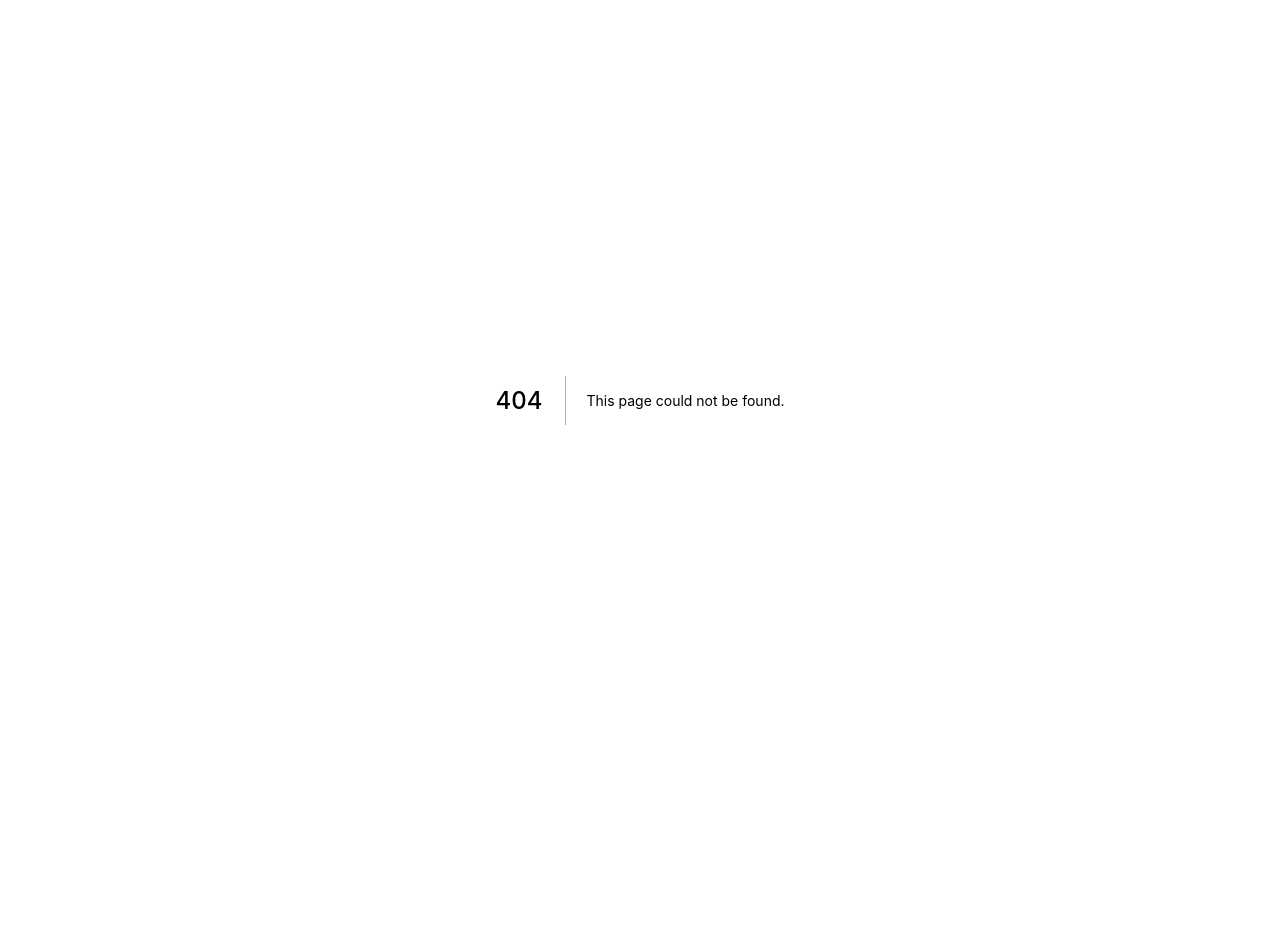
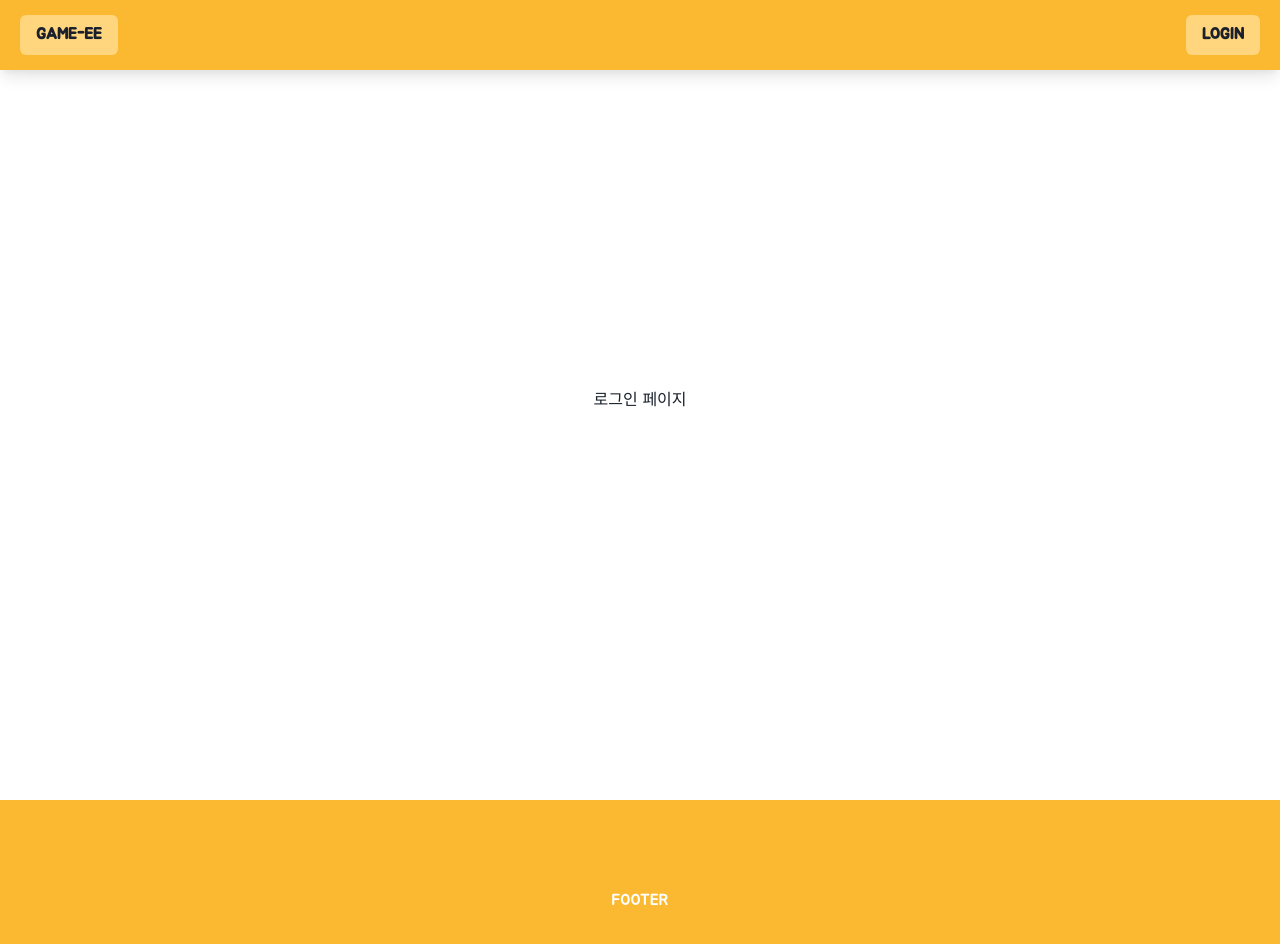
Before and after one commit to GAME-EE/client, a Next.js app: page /login in a window 1280 px wide. Before the commit this address had no page. Shown: the top 944 px of the page. Before the commit the page ends 800 px from the top, so only its background shows below. Built offline with nearby package versions, Linux system fonts and the light colour scheme.

Commit message:
feat: 로그인 페이지 생성
- 글로벌 폰트 적용

```diff
--- /dev/null
+++ b/src/components/Footer.tsx
@@ -0,0 +1,22 @@
+import { Box } from '@chakra-ui/react';
+
+import { ELEMENT_COLOR } from '../styles/colors';
+
+const Footer = () => {
+  return (
+    <Box
+      as="footer"
+      display="flex"
+      justifyContent="center"
+      alignItems="center"
+      width="100%"
+      backgroundColor={ELEMENT_COLOR.HOME_SECOND_BG_COLOR}
+      color="white"
+      height="200px"
+    >
+      FOOTER
+    </Box>
+  );
+};
+
+export default Footer;
--- a/src/components/Header.tsx
+++ b/src/components/Header.tsx
@@ -1,7 +1,9 @@
-import { chakra, Box } from '@chakra-ui/react';
+import Link from 'next/link';
+import { chakra, Button } from '@chakra-ui/react';
 import { motion, AnimatePresence, isValidMotionProp } from 'framer-motion';
 
 import { ELEMENT_COLOR } from '../styles/colors';
+import { ROUTES } from '../constants';
 
 const HeaderBox = chakra(motion.header, {
   shouldForwardProp: prop => isValidMotionProp(prop) || prop === 'children',
@@ -12,20 +14,40 @@ const Header = ({ isVisible }: { isVisible: boolean }) => {
     <AnimatePresence>
       {isVisible && (
         <HeaderBox
+          display="flex"
+          alignItems="center"
+          justifyContent="space-between"
           position="fixed"
           top="0"
           left="0"
           width="100vw"
+          padding="0px 20px"
           height="70px"
-          color="white"
           boxShadow="lg"
-          backgroundColor={ELEMENT_COLOR.SECOND_BG_COLOR}
+          backgroundColor={ELEMENT_COLOR.HOME_SECOND_BG_COLOR}
           initial={{ opacity: 0, top: -100 }}
           animate={{ opacity: 1, top: 0 }}
           exit={{ opacity: 0, top: -100 }}
           zIndex={10}
         >
-          <Box>GAME-EE</Box>
+          <Link href={ROUTES.HOME} passHref>
+            <Button
+              as="a"
+              backgroundColor={ELEMENT_COLOR.HEADER_BUTTON_BG_COLOR}
+              _hover={{ backgroundColor: ELEMENT_COLOR.HEADER_BUTTON_HOVER_BG_COLOR }}
+            >
+              GAME-EE
+            </Button>
+          </Link>
+          <Link href={ROUTES.LOGIN} passHref>
+            <Button
+              as="a"
+              backgroundColor={ELEMENT_COLOR.HEADER_BUTTON_BG_COLOR}
+              _hover={{ backgroundColor: ELEMENT_COLOR.HEADER_BUTTON_HOVER_BG_COLOR }}
+            >
+              LOGIN
+            </Button>
+          </Link>
         </HeaderBox>
       )}
     </AnimatePresence>
--- a/src/components/HomeGameLinkButton.tsx
+++ b/src/components/HomeGameLinkButton.tsx
@@ -1,7 +1,7 @@
+import Image from 'next/image';
+import Link from 'next/link';
 import { chakra } from '@chakra-ui/react';
 import { motion, isValidMotionProp } from 'framer-motion';
-import Image from 'next/image';
-import Link from 'next/link';
 
 interface Props {
   href: string;
@@ -9,13 +9,12 @@ interface Props {
   imageAlt: string;
 }
 
-const Box = chakra(motion.div, {
+const Box = chakra(motion.a, {
   shouldForwardProp: prop => isValidMotionProp(prop) || prop === 'children',
 });
 
 const HomeGameLinkButton = ({ href, imageSrc, imageAlt }: Props) => {
   return (
-    <Link href={href} passHref>
     <Box
       whileHover={{ scale: 1.1 }}
       whileTap={{ scale: 0.95 }}
@@ -24,6 +23,7 @@ const HomeGameLinkButton = ({ href, imageSrc, imageAlt }: Props) => {
       position="relative"
       _hover={{ cursor: 'pointer' }}
     >
+      <Link href={href} passHref>
         <Image
           src={imageSrc}
           alt={imageAlt}
@@ -32,8 +32,8 @@ const HomeGameLinkButton = ({ href, imageSrc, imageAlt }: Props) => {
           objectFit="cover"
           draggable="false"
         />
+      </Link>
     </Box>
-    </Link>
   );
 };
 
--- a/src/components/HomeTitleText.tsx
+++ b/src/components/HomeTitleText.tsx
@@ -8,7 +8,6 @@ const Text = chakra(motion.h1, {
 
 const HomeTitleText = () => (
   <Text
-    fontFamily="Fredoka One, cursive"
     fontWeight="bold"
     color="white"
     fontSize="75px"
--- a/src/components/index.tsx
+++ b/src/components/index.tsx
@@ -1,7 +1,13 @@
+/* 공통 컴포넌트 */
+import Header from './Header';
+import Footer from './Footer';
+
+/* Home Page */
 import HomeGameLinkButton from './HomeGameLinkButton';
 import HomeDownArrow from './HomeDownArrow';
 import HomeTitleText from './HomeTitleText';
+
+/* SnakeGame */
 import SnakeGame from './SnakeGame';
-import Header from './Header';
 
-export { HomeGameLinkButton, HomeDownArrow, HomeTitleText, SnakeGame, Header };
+export { HomeGameLinkButton, HomeDownArrow, HomeTitleText, SnakeGame, Header, Footer };
--- a/src/constants/routes.ts
+++ b/src/constants/routes.ts
@@ -3,4 +3,5 @@ export default Object.freeze({
   DYNO: '/game/dyno',
   SNAKE: '/game/snake',
   MEMORY: '/game/memory',
+  LOGIN: '/login',
 });
--- a/src/pages/_document.tsx
+++ b/src/pages/_document.tsx
@@ -5,10 +5,7 @@ class MyDocument extends Document {
     return (
       <Html lang="ko">
         <Head>
-          <link
-            href="https://fonts.googleapis.com/css2?family=Fredoka+One&display=swap"
-            rel="stylesheet"
-          />
+          <link href="https://fonts.googleapis.com/css2?family=Jua&display=swap" rel="stylesheet" />
         </Head>
         <body>
           <Main />
--- /dev/null
+++ b/src/pages/login/index.tsx
@@ -0,0 +1,18 @@
+import { Box } from '@chakra-ui/react';
+import type { NextPage } from 'next';
+
+import { Header, Footer } from '../../components';
+
+const Login: NextPage = () => {
+  return (
+    <main>
+      <Header isVisible={true} />
+      <Box display="flex" justifyContent="center" alignItems="center" height="100vh">
+        로그인 페이지
+      </Box>
+      <Footer />
+    </main>
+  );
+};
+
+export default Login;
--- a/src/styles/colors.ts
+++ b/src/styles/colors.ts
@@ -3,6 +3,8 @@ export const SNAKE_COLOR = Object.freeze({
 });
 
 export const ELEMENT_COLOR = Object.freeze({
-  MAIN_BG_COLOR: '#2e3130',
-  SECOND_BG_COLOR: '#fab931',
+  HOME_MAIN_BG_COLOR: '#2e3130',
+  HOME_SECOND_BG_COLOR: '#fab931',
+  HEADER_BUTTON_BG_COLOR: '#ffd57e',
+  HEADER_BUTTON_HOVER_BG_COLOR: '#dda737',
 });
--- a/src/styles/theme.ts
+++ b/src/styles/theme.ts
@@ -6,4 +6,13 @@ const breakpoints = {
   desktop: '1000px',
 };
 
-export const theme = extendTheme({ breakpoints });
+export const theme = extendTheme({
+  breakpoints,
+  styles: {
+    global: {
+      'html, body': {
+        fontFamily: 'Jua, cursive',
+      },
+    },
+  },
+});
```
Also changed, not shown: src/pages/index.tsx (+4 -15 lines). Lines whose indentation alone changed are shown as unchanged.
